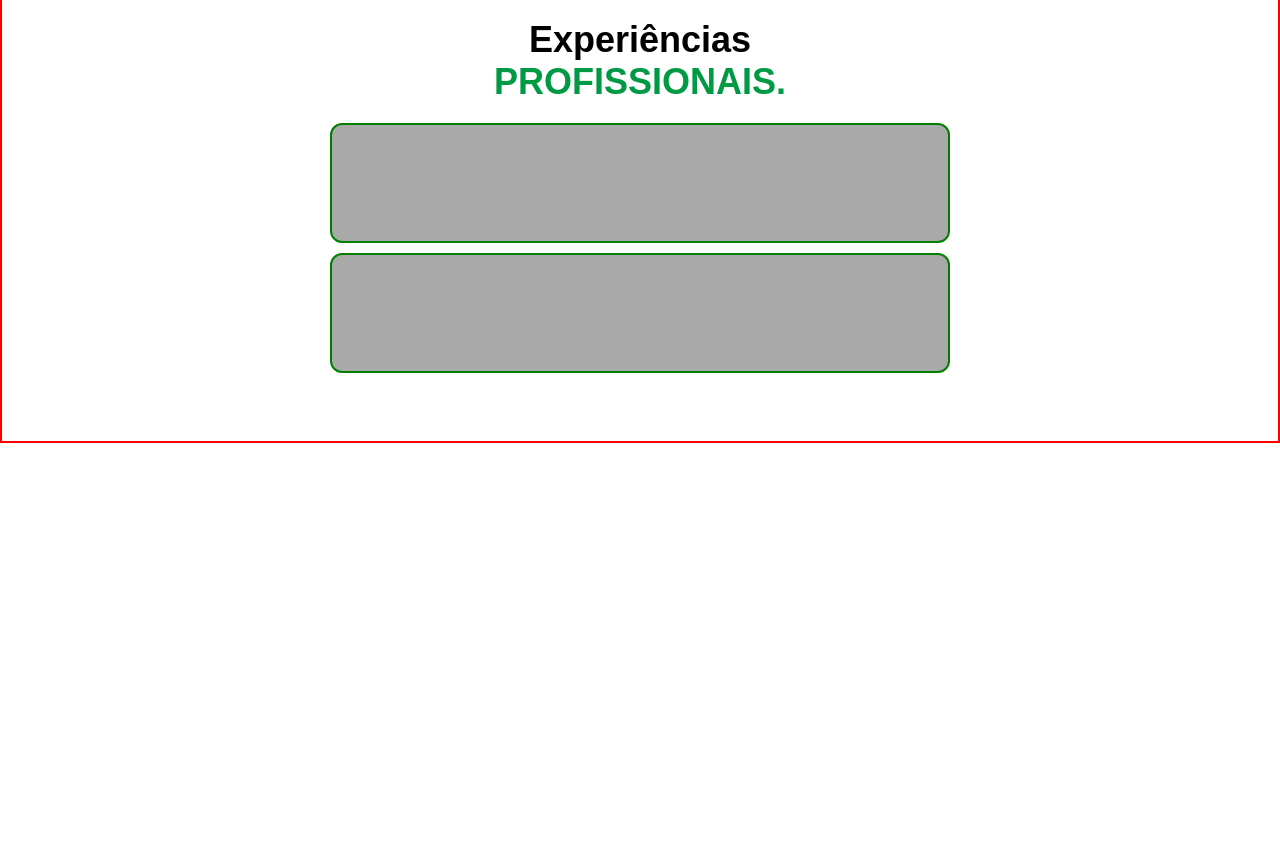
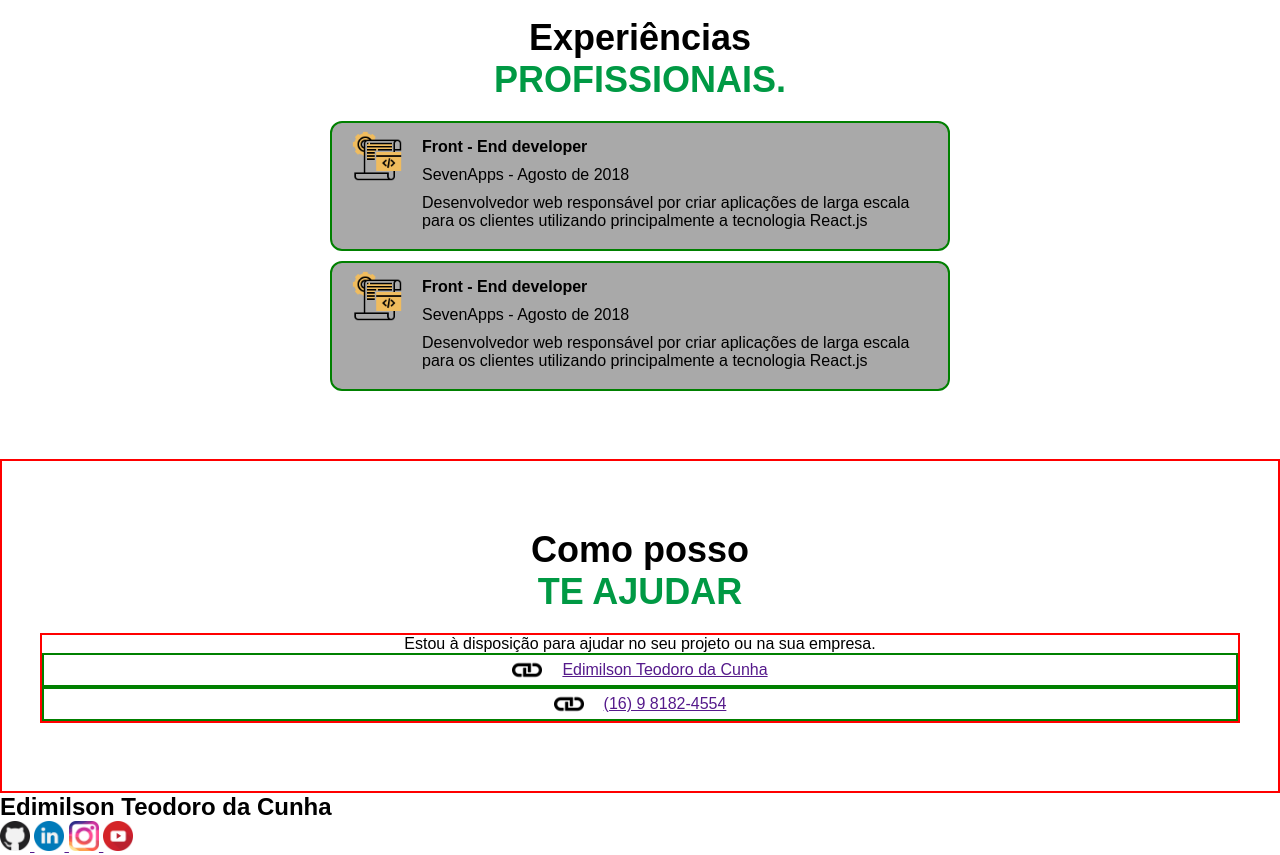
Before and after one commit to Edimilson1983/perfil_portfolio2023, a plain HTML site: page index.html in a window 1280 px wide. Shown: the part 2220-3075 px from the top of the page. Before the commit the page ends 2663 px from the top, so only its background shows below. Drawn offline with Linux system fonts and the light colour scheme.

Commit message:
sessao-cinco
sessao-cinco

```diff
--- a/css/style.css
+++ b/css/style.css
@@ -282,7 +282,7 @@ li {
   width: 100vw;
   padding-top: 68px;
   padding-bottom: 68px;
-  border: 2px solid red;
+  /* border: 2px solid red; */
 }
 .container-quarta-sessao h2 {
   margin: 0;
@@ -309,8 +309,64 @@ li {
 }
 .container-experiencias {
   width: 620px;
-  height: 120px;
+  height: 130px;
   border: 2px solid green;
   border-radius: 12px;
   background-color: darkgrey;
+  display: flex;
 }
+.container-experiencias > div > img {
+  margin-left: 20px;
+  margin-top: 8px;
+}
+.container-experiencias > div > h4 {
+  margin-left: 20px;
+  margin-top: 10px;
+  padding-top: 5px;
+}
+.container-experiencias > div > p {
+  margin-left: 20px;
+  margin-top: 10px;
+  padding-right: 10px;
+}
+/* INICIO DA QUARTA SESSÃO */
+.container-quinta-sessao {
+  width: 100vw;
+  padding-top: 68px;
+  padding-bottom: 68px;
+  border: 2px solid red;
+}
+.container-quinta-sessao h2 {
+  margin: 0;
+  padding: 0;
+  text-align: center;
+  font-size: 36px;
+  padding-bottom: 20px;
+}
+.container-quinta-sessao h2 > strong {
+  color: rgb(0, 153, 68);
+}
+.container-quinta-sessao h2 > strong:hover {
+  background-color: rgb(0, 153, 68);
+  color: #f1f2f6;
+  padding: 5px;
+  line-height: 1.5rem;
+}
+.container-contatos-quinta-sessao {
+  border: 2px solid red;
+  width: 1200px;
+  display: flex;
+  flex-direction: column;
+  justify-content: center;
+  align-items: center;
+  margin: auto;
+}
+.container-link-contato {
+  border: 2px solid green;
+  width: 100%;
+  display: flex;
+  justify-content: baseline;
+  align-items: center;
+  justify-content: center;
+  gap: 20px;
+}
--- a/index.html
+++ b/index.html
@@ -231,10 +231,107 @@
           <strong>PROFISSIONAIS.</strong>
         </h2>
         <div class="container-parent-experiencia">
-          <div class="container-experiencias"></div>
-          <div class="container-experiencias"></div>
+          <div class="container-experiencias">
+            <div>
+              <img
+                src="img/front_icone.png"
+                alt="imagem-icone-experiencia"
+                width="50"
+                height="50"
+              />
+            </div>
+            <div>
+              <h4>Front - End developer</h4>
+              <p>SevenApps - Agosto de 2018</p>
+              <p>
+                Desenvolvedor web responsável por criar aplicações de larga
+                escala para os clientes utilizando principalmente a tecnologia
+                React.js
+              </p>
+            </div>
+          </div>
+          <div class="container-experiencias">
+            <div>
+              <img
+                src="img/front_icone.png"
+                alt="imagem-icone-experiencia"
+                width="50"
+                height="50"
+              />
+            </div>
+            <div>
+              <h4>Front - End developer</h4>
+              <p>SevenApps - Agosto de 2018</p>
+              <p>
+                Desenvolvedor web responsável por criar aplicações de larga
+                escala para os clientes utilizando principalmente a tecnologia
+                React.js
+              </p>
+            </div>
+          </div>
         </div>
       </section>
+      <!--INICIO DA QUINTA SESSÃO-->
+      <section class="container-quinta-sessao">
+        <h2>
+          Como posso <br />
+          <strong>TE AJUDAR</strong>
+        </h2>
+        <div class="container-contatos-quinta-sessao">
+          <div>
+            <p>
+              Estou à disposição para ajudar no seu projeto ou na sua empresa.
+            </p>
+          </div>
+          <div class="container-link-contato">
+            <img src="img/link.png" alt="" width="30" height="30">
+            <p><a href="">Edimilson Teodoro da Cunha</a></p>
+          </div>
+          <div class="container-link-contato">
+            <img src="img/link.png" alt="" width="30" height="30">
+            <p><a href="">(16) 9 8182-4554</a></p>
+          </div>
+      </section>
+      <!--FOOTER-->
+      <footer>
+        <div>
+          <h2>Edimilson Teodoro da Cunha</h2>
+        </div>
+        <div>
+          <a href="">
+            <img
+              src="img/github.png"
+              alt="icone-git-hub"
+              width="30"
+              height="30"
+            />
+          </a>
+          <a href="">
+            <img
+              src="img/linkedin.png"
+              alt="icone-git-hub"
+              width="30"
+              height="30"
+            />
+          </a>
+          <a href="">
+            <img
+              src="img/instagram.png"
+              alt="icone-git-hub"
+              width="30"
+              height="30"
+            />
+          </a>
+          <a href="">
+            <img
+              src="img/youtube.png"
+              alt="icone-git-hub"
+              width="30"
+              height="30"
+            />
+          </a>
+        </div>
+      </footer>
     </main>
   </body>
 </html>
```
Also changed, not shown: img/experiencia.png (added).
